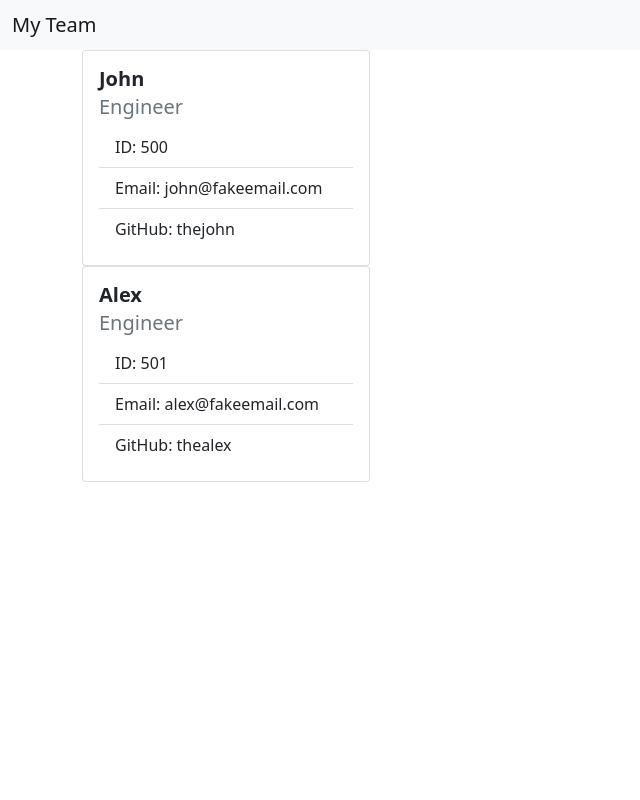
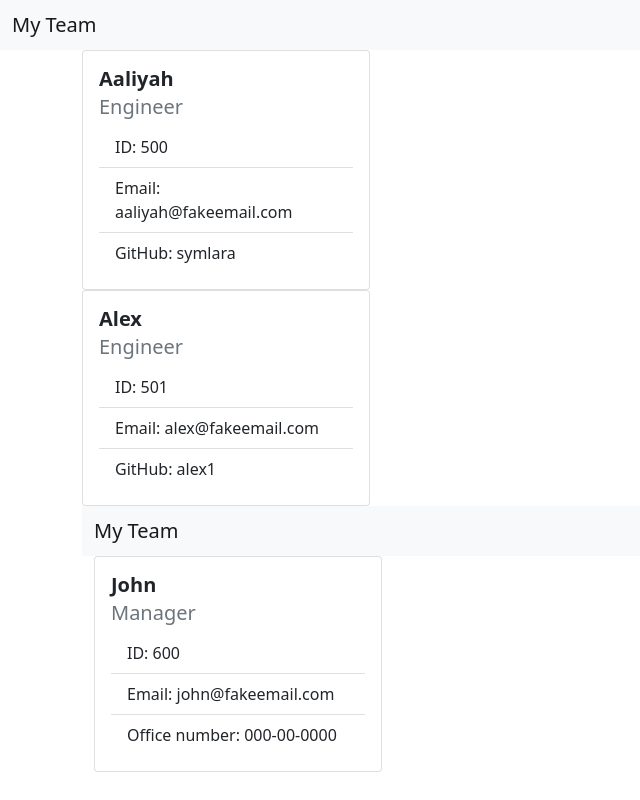
Before and after one commit to ilangrosstimerman/team-profile, a website: page src/team.html in a window 1280 px wide. Shown: the whole page, without its empty margins (0-640 px from the left). Drawn offline with nearby package versions, Linux system fonts and the light colour scheme.

Commit message:
add src team file

```diff
--- a/src/team.html
+++ b/src/team.html
@@ -19,12 +19,12 @@
             <div class="col-sm-4">
             <div class="card" style="width: 18rem;">
   <div class="card-body">
-    <h5 class="card-title"><strong>John</strong></h5>
+    <h5 class="card-title"><strong>Aaliyah</strong></h5>
     <h5 class="card-subtitle mb-2 text-muted">Engineer</h5>
     <ul class="list-group list-group-flush">
     <li class="list-group-item">ID: 500</li>
-    <li class="list-group-item">Email: john@fakeemail.com</li>
-    <li class="list-group-item">GitHub: thejohn</li>
+    <li class="list-group-item">Email: aaliyah@fakeemail.com</li>
+    <li class="list-group-item">GitHub: symlara</li>
 
     </ul>
     </div>
@@ -39,7 +39,7 @@
     <ul class="list-group list-group-flush">
     <li class="list-group-item">ID: 501</li>
     <li class="list-group-item">Email: alex@fakeemail.com</li>
-    <li class="list-group-item">GitHub: thealex</li>
+    <li class="list-group-item">GitHub: alex1</li>
 
     </ul>
     </div>
@@ -49,3 +49,30 @@
 </div>
 </body>
 </html>
+
+
+
+
+    <nav class="navbar navbar-light bg-light">
+    <div class="container-fluid">
+      <span class="navbar-brand mb-0 h1">My Team</span>
+    </div>
+  </nav>
+<div class="container">
+<div class="row">
+
+            <div class="col-sm-4">
+            <div class="card" style="width: 18rem;">
+            <div class="card-body">
+              <h5 class="card-title"><strong>John</strong></h5>
+              <h5 class="card-subtitle mb-2 text-muted">Manager</h5>
+              <ul class="list-group list-group-flush">
+              <li class="list-group-item">ID: 600</li>
+              <li class="list-group-item">Email: john@fakeemail.com</li>
+              <li class="list-group-item">Office number: 000-00-0000</li>
+
+              </ul>
+              </div>
+              </div>
+          </div>
+</div>
```
Also changed, not shown: index.js (+1 -15 lines), src.team.html (added, +23 -0 lines).
